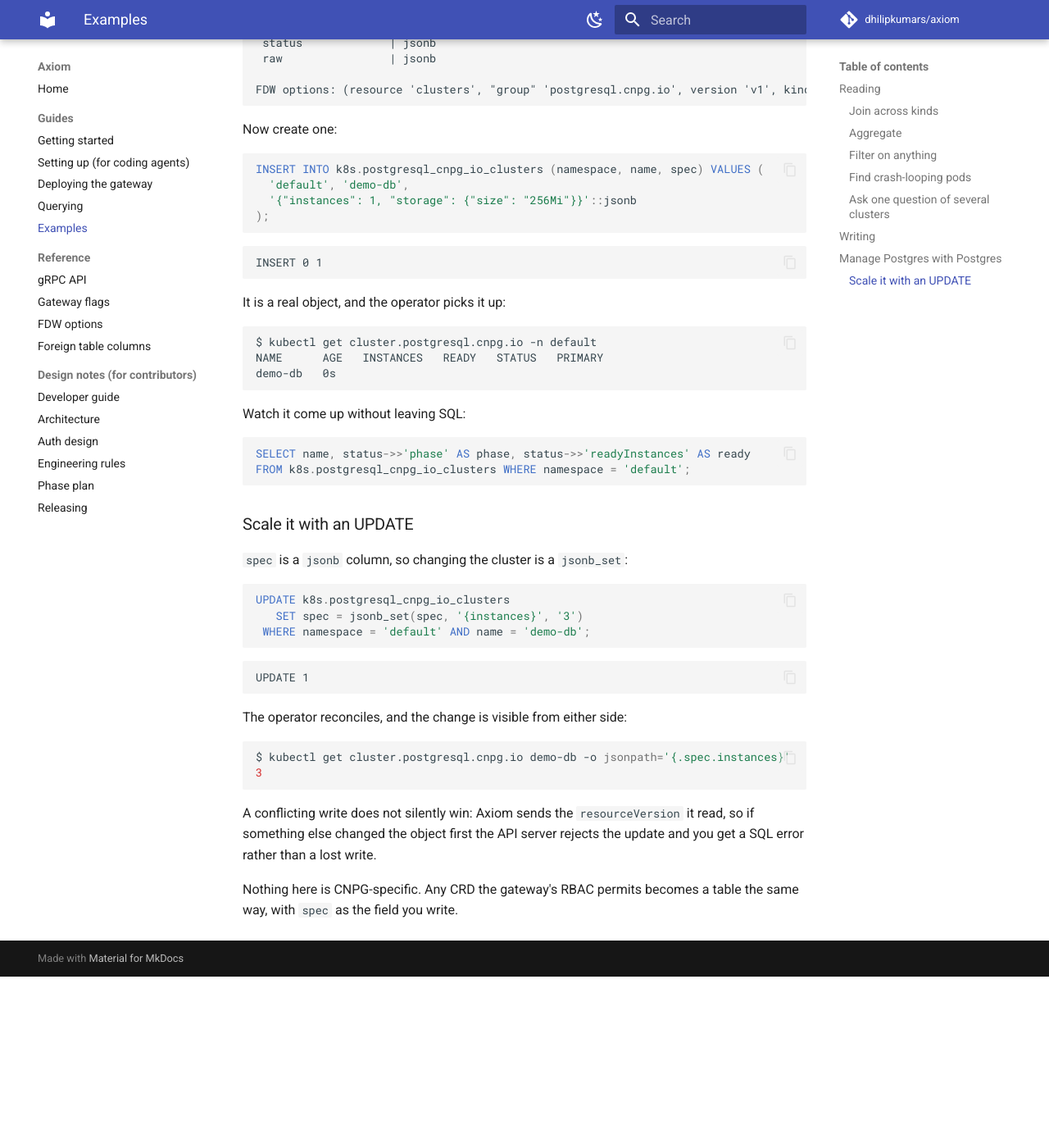
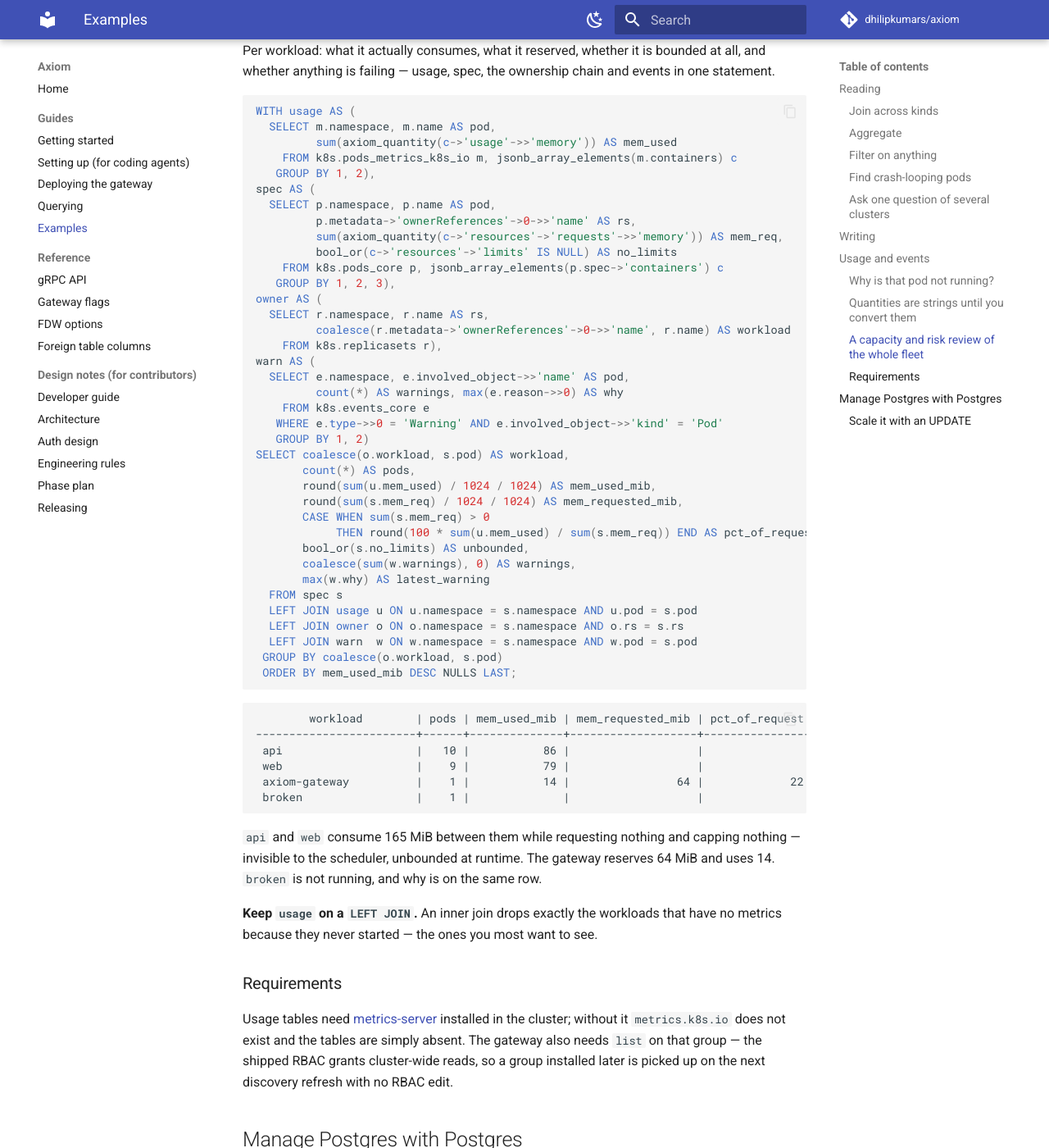
Before and after one commit to dhilipkumars/axiom, an MkDocs documentation site: the page built from docs/guides/examples.md, in a window 1280 px wide and 1400 px high, scrolled down 3653 px. Shown: the whole window at 82% size. Built offline with MkDocs 1.6.1 and Material for MkDocs 9.7.7, drawn with Linux system fonts in a browser that asks for light colours; comment, search, counter and statistics services are not loaded; before the commit the page ends 4844 px from its top, so only the background shows below that; some of the changed text lies outside the part shown.

Commit message:
Make usage and events queryable, and their numbers comparable
Both API groups already reached SQL through ordinary discovery -- verified
against a live cluster, no code needed. What was missing was everything that
makes them usable.

Quantities are the gap that matters. Kubernetes reports measurements as
strings with unit suffixes, so `WHERE cpu > '1'` is a string comparison that
answers wrongly without erroring, and `sum()` is unavailable. axiom_quantity()
converts exactly rather than through a float: 100m is 0.1, not
0.1000000000000000055, and 1M is not 1Mi. It returns NULL for anything
malformed, so one odd field cannot fail a query spanning a cluster.

RBAC now grants get/list/watch cluster-wide. Discovery is the product: Axiom
offers exactly what the identity may list, so a curated read list is a curated
set of tables, and an API group installed later by someone else -- which is
how metrics-server arrives -- is absent at the moment someone asks about it.
Mutating verbs stay enumerated per resource, because that is where blast
radius lives. The cost is explicit in the manifest and in RULES.md: a
cluster-wide read includes Secrets, and until per-caller identity lands every
Postgres role reaches Kubernetes as this one identity.

The gate is in-cluster on purpose. Local development uses a cluster-admin
kubeconfig, so metrics working there proves nothing about a deployment; only a
ServiceAccount run tests whether the wildcard read actually picks up a group
installed after the gateway was written.

Co-Authored-By: Claude Opus 5 <noreply@anthropic.com>

````diff
--- a/docs/guides/examples.md
+++ b/docs/guides/examples.md
@@ -136,6 +136,119 @@ k8s.core_pods` raises `0A000 foreign tables on pods are read-only` rather than
 evicting anything — deleting a pod by `WHERE` clause is too easy to do by
 accident and too hard to undo.
 
+## Usage and events
+
+Kubernetes forgets. Events expire after about an hour and usage is only ever
+*now*, so the questions worth asking are the ones that combine both with live
+state — which is also what a single `kubectl` invocation cannot do.
+
+Two API groups name their resources the same as the core group, so Axiom
+disambiguates: core pods are `pods_core` once `metrics.k8s.io` is present, and
+events arrive as `events_core` and `events_events_k8s_io`.
+
+### Why is that pod not running?
+
+The pod's live state and the warning that explains it, on one row:
+
+```sql
+SELECT p.name, p.phase, e.reason->>0 AS reason, e.message->>0 AS message
+  FROM k8s.events_core e
+  JOIN k8s.pods p ON p.namespace = e.namespace
+                 AND p.name = e.involved_object->>'name'
+ WHERE e.type->>0 = 'Warning'
+   AND e.involved_object->>'kind' = 'Pod';
+```
+
+### Quantities are strings until you convert them
+
+Kubernetes reports measurements as strings with unit suffixes — `49903n` of
+CPU, `14488Ki` of memory. Postgres cannot compare or sum those, and `>` on
+them is a string comparison that answers wrongly without erroring.
+`axiom_quantity()` converts exactly:
+
+```sql
+SELECT axiom_quantity('100m'),   -- 0.100  cores
+       axiom_quantity('128Mi'),  -- 134217728  bytes
+       axiom_quantity('1M') = axiom_quantity('1Mi');  -- false: M is not Mi
+```
+
+It returns `NULL` rather than raising for anything that is not a quantity, so
+one odd field cannot fail a query that spans a cluster.
+
+### A capacity and risk review of the whole fleet
+
+Per workload: what it actually consumes, what it reserved, whether it is
+bounded at all, and whether anything is failing — usage, spec, the ownership
+chain and events in one statement.
+
+```sql
+WITH usage AS (
+  SELECT m.namespace, m.name AS pod,
+         sum(axiom_quantity(c->'usage'->>'memory')) AS mem_used
+    FROM k8s.pods_metrics_k8s_io m, jsonb_array_elements(m.containers) c
+   GROUP BY 1, 2),
+spec AS (
+  SELECT p.namespace, p.name AS pod,
+         p.metadata->'ownerReferences'->0->>'name' AS rs,
+         sum(axiom_quantity(c->'resources'->'requests'->>'memory')) AS mem_req,
+         bool_or(c->'resources'->'limits' IS NULL) AS no_limits
+    FROM k8s.pods_core p, jsonb_array_elements(p.spec->'containers') c
+   GROUP BY 1, 2, 3),
+owner AS (
+  SELECT r.namespace, r.name AS rs,
+         coalesce(r.metadata->'ownerReferences'->0->>'name', r.name) AS workload
+    FROM k8s.replicasets r),
+warn AS (
+  SELECT e.namespace, e.involved_object->>'name' AS pod,
+         count(*) AS warnings, max(e.reason->>0) AS why
+    FROM k8s.events_core e
+   WHERE e.type->>0 = 'Warning' AND e.involved_object->>'kind' = 'Pod'
+   GROUP BY 1, 2)
+SELECT coalesce(o.workload, s.pod) AS workload,
+       count(*) AS pods,
+       round(sum(u.mem_used) / 1024 / 1024) AS mem_used_mib,
+       round(sum(s.mem_req) / 1024 / 1024) AS mem_requested_mib,
+       CASE WHEN sum(s.mem_req) > 0
+            THEN round(100 * sum(u.mem_used) / sum(s.mem_req)) END AS pct_of_request,
+       bool_or(s.no_limits) AS unbounded,
+       coalesce(sum(w.warnings), 0) AS warnings,
+       max(w.why) AS latest_warning
+  FROM spec s
+  LEFT JOIN usage u ON u.namespace = s.namespace AND u.pod = s.pod
+  LEFT JOIN owner o ON o.namespace = s.namespace AND o.rs = s.rs
+  LEFT JOIN warn  w ON w.namespace = s.namespace AND w.pod = s.pod
+ GROUP BY coalesce(o.workload, s.pod)
+ ORDER BY mem_used_mib DESC NULLS LAST;
+```
+
+```
+        workload        | pods | mem_used_mib | mem_requested_mib | pct_of_request | unbounded | warnings | latest_warning
+------------------------+------+--------------+-------------------+----------------+-----------+----------+----------------
+ api                    |   10 |           86 |                   |                | t         |        0 |
+ web                    |    9 |           79 |                   |                | t         |        0 |
+ axiom-gateway          |    1 |           14 |                64 |             22 | f         |        0 |
+ broken                 |    1 |              |                   |                | t         |        3 | Failed
+```
+
+`api` and `web` consume 165 MiB between them while requesting nothing and
+capping nothing — invisible to the scheduler, unbounded at runtime. The
+gateway reserves 64 MiB and uses 14. `broken` is not running, and why is on
+the same row.
+
+**Keep `usage` on a `LEFT JOIN`.** An inner join drops exactly the workloads
+that have no metrics because they never started — the ones you most want to
+see.
+
+### Requirements
+
+Usage tables need [metrics-server][ms] installed in the cluster; without it
+`metrics.k8s.io` does not exist and the tables are simply absent. The gateway
+also needs `list` on that group — the shipped RBAC grants cluster-wide reads,
+so a group installed later is picked up on the next discovery refresh with no
+RBAC edit.
+
+[ms]: https://github.com/kubernetes-sigs/metrics-server
+
 ## Manage Postgres with Postgres
 
 The clearest demonstration of what Axiom is: one Postgres instance creating,
````
Also changed, not shown: .changes/metrics-and-events.md (added, +22 -0 lines), docs/RULES.md (+19 -5 lines), 7 other files.
